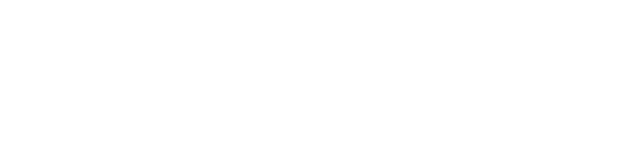
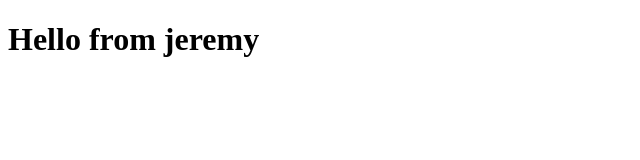
Before and after one commit to merrell-sellers/pizza-project, a plain HTML site: page index.html in a window 1280 px wide. Shown: the whole page, without its empty margins (0-640 px from the left). Drawn offline with Linux system fonts and the light colour scheme.

Commit message:
message from jeremy

```diff
--- a/index.html
+++ b/index.html
@@ -9,7 +9,7 @@
 </head>
 
 <body>
-
+<h1 class="page-wrapper">Hello from jeremy</h1>
 </body>
 
 </html>
```
